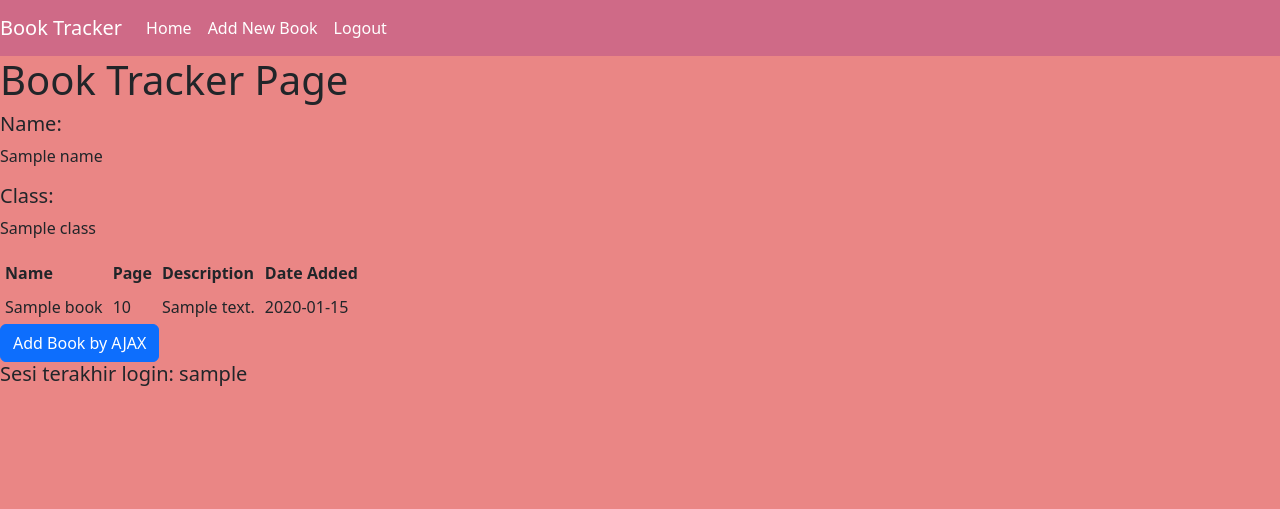
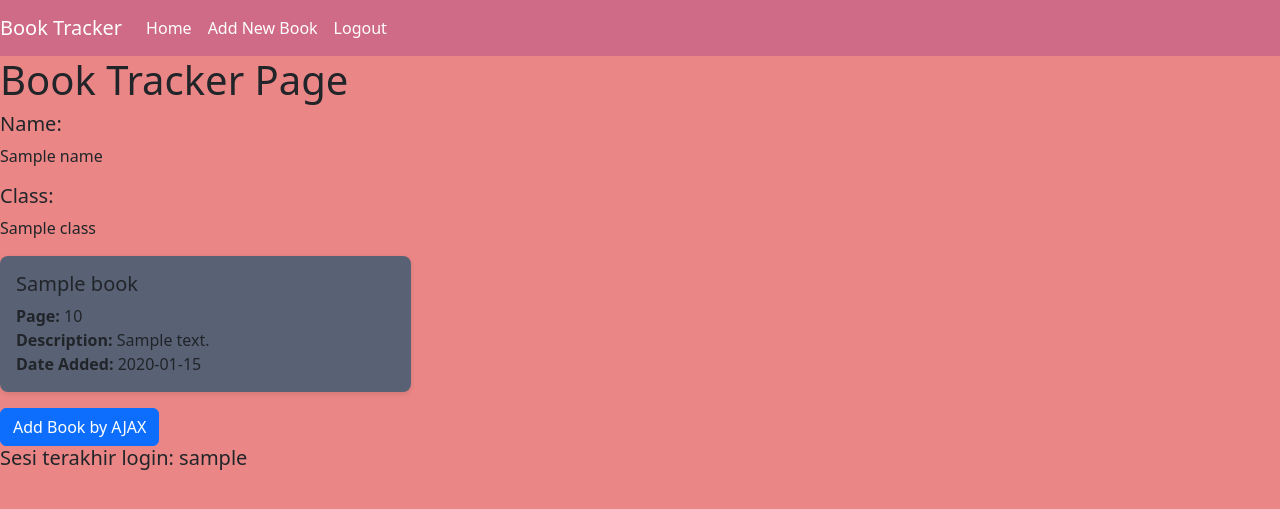
Before and after one commit to clvdyo/book-tracker, a Django app: template main/templates/main.html in a window 1280 px wide. Shown: the top 509 px of the page. Run offline with Django 5.2, Linux system fonts and the light colour scheme; the template is opened without the code that fills it: most values are stand-ins (such as "Sample title", 1, 10 or a date in 2020).

Commit message:
update tutorial

```diff
--- a/main/templates/main.html
+++ b/main/templates/main.html
@@ -13,12 +13,20 @@
   .navbar-nav .nav-link {
     color: white;
   }
-  th, td {
-  padding: 5px;
-  border-color: black;
-  border-radius: 3px;
-  border-style: double;
+
+  .card {
+    border: none;
+    background-color: #596275;
+    border-radius: 0.5rem;
+    overflow: hidden;
+    box-shadow: 0 2px 5px rgba(0, 0, 0, 0.1);
+    transition: transform 0.3s ease-out;
   }
+
+  .card:hover {
+    transform: translateY(-5px);
+  }
+
   .btn-light {
     background-color: #4caf50;
     color: white;
@@ -57,7 +65,7 @@
 <h5>Class:</h5>
 <p>{{class}}</p>
 
-<table id="book_table"></table>
+<div id="book_container"></div>
 
 <div class="modal fade" id="exampleModal" tabindex="-1" aria-labelledby="exampleModalLabel" aria-hidden="true">
   <div class="modal-dialog">
@@ -98,31 +106,32 @@
 <br />
 <h5>Sesi terakhir login: {{ last_login }}</h5>
 
-
-
 <script>
   async function getBooks() {
       return fetch("{% url 'main:show_json' %}").then((res) => res.json())
   }
   async function refreshBooks() {
-        document.getElementById("book_table").innerHTML = ""
+        document.getElementById("book_container").innerHTML = ""
         const books = await getBooks()
-        let htmlString = `<tr>
-            <th>Name</th>
-            <th>Page</th>
-            <th>Description</th>
-            <th>Date Added</th>
-        </tr>`
+        let htmlString = `<div class="row">`
         books.forEach((item) => {
-            htmlString += `\n<tr>
-            <td>${item.fields.name}</td>
-            <td>${item.fields.page}</td>
-            <td>${item.fields.description}</td>
-            <td>${item.fields.date_added}</td>
-        </tr>`
+            htmlString += `
+            <div class="col-md-4 mb-3">
+              <div class="card">
+                <div class="card-body">
+                  <h5 class="card-title">${item.fields.name}</h5>
+                  <p class="card-text">
+                    <b>Page:</b> ${item.fields.page}<br>
+                    <b>Description:</b> ${item.fields.description}<br>
+                    <b>Date Added:</b> ${item.fields.date_added}
+                  </p>
+                </div>
+              </div>
+            </div>
+            `
         })
-
-        document.getElementById("book_table").innerHTML = htmlString
+        htmlString += `</div>`
+        document.getElementById("book_container").innerHTML = htmlString
     }
 
     refreshBooks()
```
